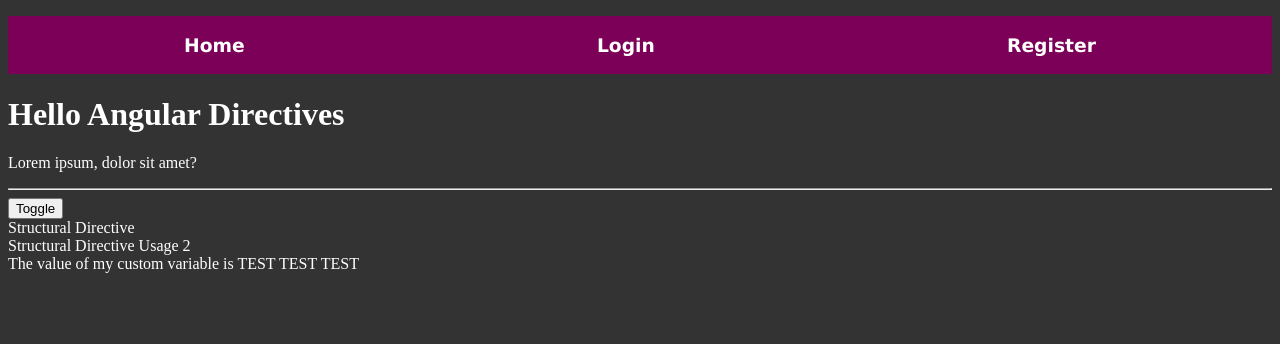
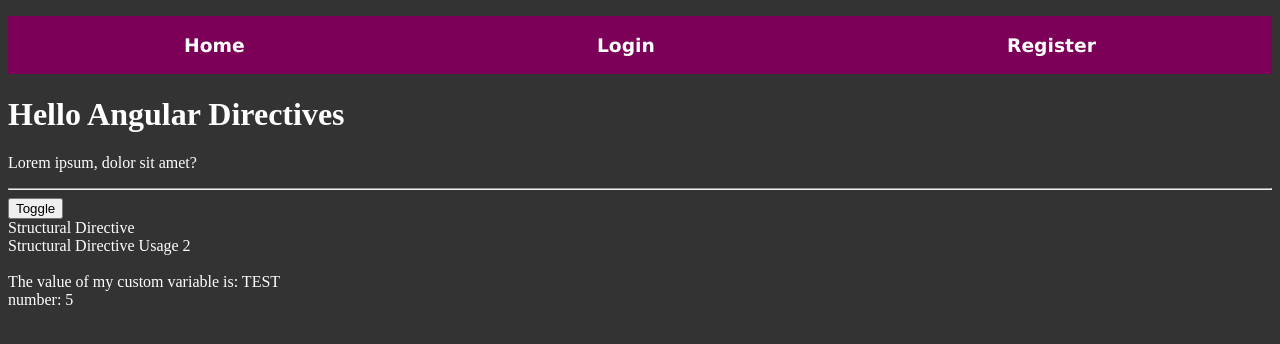
Before and after one commit to MihailBozov/Angular, an Angular app in the folder forms-app/: page /home in a window 1280 px wide. Both pictures are taken after a click on the button "Toggle". Shown: the top 344 px of the page. Built offline with nearby package versions, Linux system fonts and the light colour scheme.

Commit message:
One additional variable with $implicid

```diff
--- a/forms-app/src/app/components/home/home.component.html
+++ b/forms-app/src/app/components/home/home.component.html
@@ -10,8 +10,9 @@
 
  <!-- <ng-template > Is mainly used with structural directives to define template logic that is conditionally rendered  -->
 
-<ng-template [appMyStructuralDirective]="isShown" let-testVariable="myCustomValue">
+<ng-template [appMyStructuralDirective]="isShown" let-testVariable="myCustomValue" let-number="num">
     Structural Directive Usage 2
-
-    <div>The value of my custom variable is  {{ testVariable }}</div>
+    <br><br>
+    <div>The value of my custom variable is: {{ testVariable }} </div>
+    <div>number: {{number}}</div>
 </ng-template>
--- a/forms-app/src/app/directives/my-structural-directive.directive.ts
+++ b/forms-app/src/app/directives/my-structural-directive.directive.ts
@@ -16,7 +16,12 @@ export class MyStructuralDirectiveDirective implements OnChanges {
     console.log('onChanges', this.appMyStructuralDirective);
 
     if (this.appMyStructuralDirective) {
-        this.viewContainerRef.createEmbeddedView(this.templateRef, {myCustomValue: 'TEST TEST TEST'});
+        this.viewContainerRef.createEmbeddedView(this.templateRef,
+          {
+            myCustomValue: 'TEST',
+            num: 5,
+            $implicid: "default value"
+          });
     } else {
       this.viewContainerRef.clear();
     }
```
